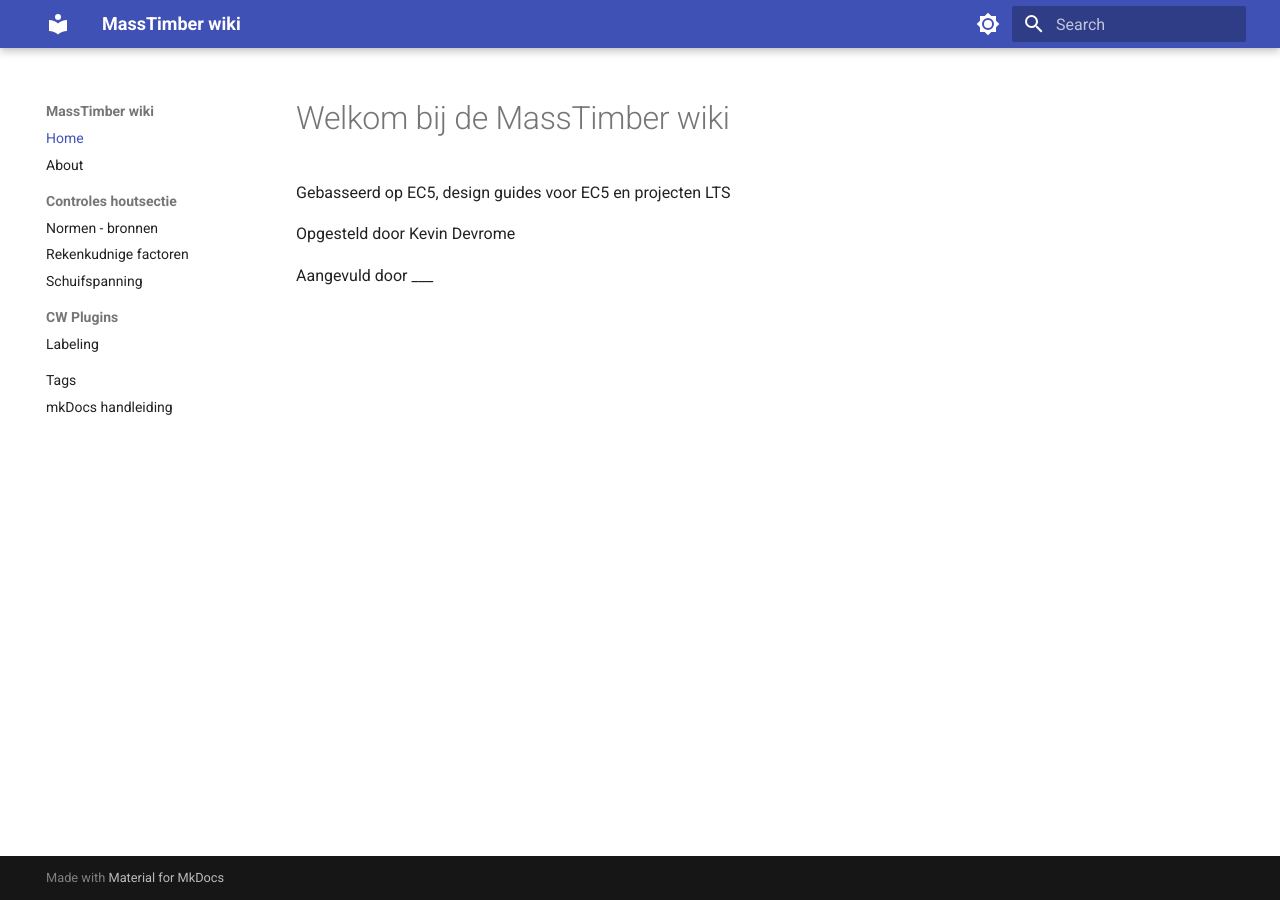
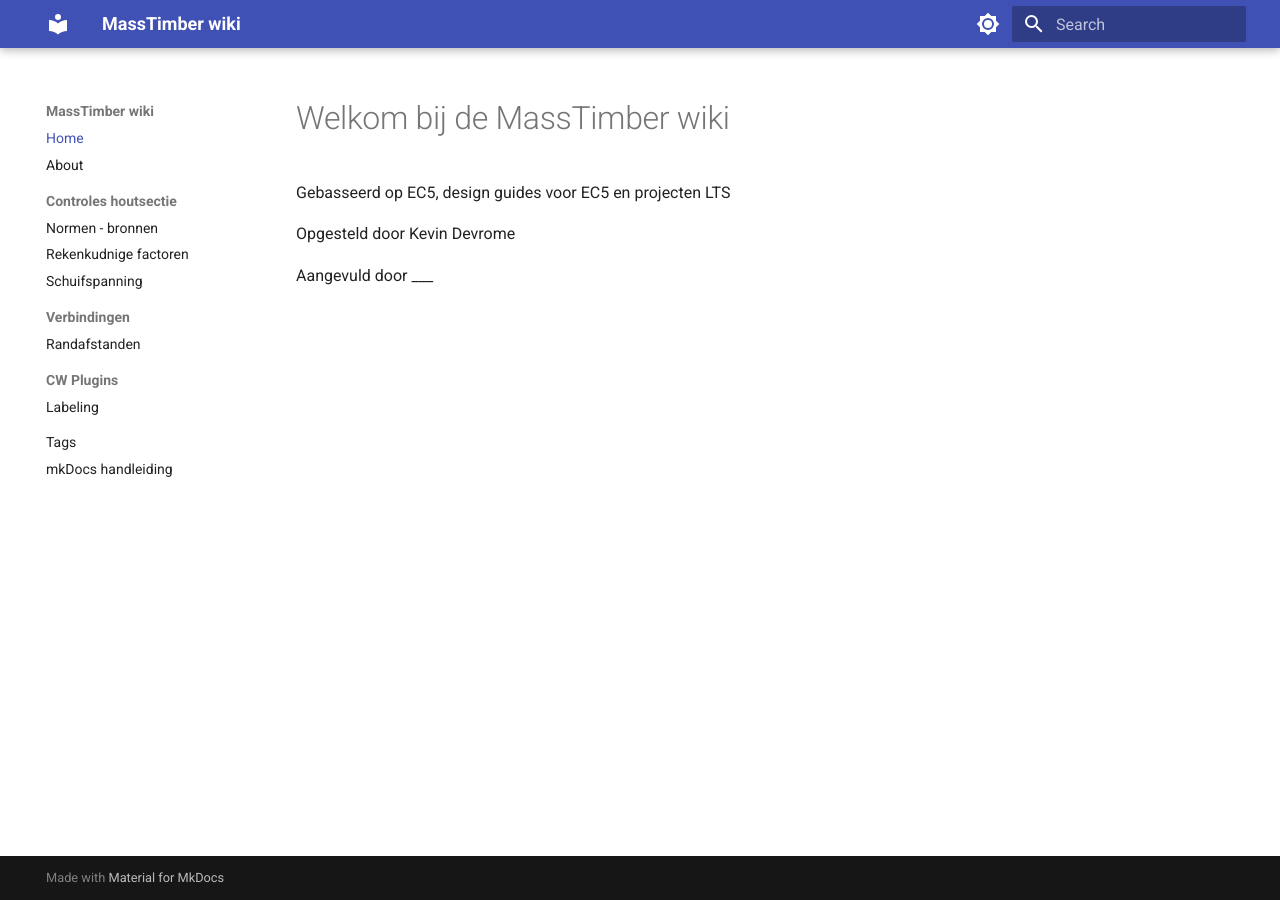
Before and after one commit to kevindevromeLTS/MassTimber-wiki, an MkDocs documentation site: the page built from docs/index.md, in a window 1280 px wide. Built offline with MkDocs 1.6.1 and Material for MkDocs 9.7.7, drawn with Linux system fonts in a browser that asks for light colours.

Commit message:
Update mkdocs.yml

```diff
--- a/mkdocs.yml
+++ b/mkdocs.yml
@@ -49,6 +49,8 @@ nav:
     - Normen - bronnen: controleHoutsectie/Normen-bronnen.md
     - Rekenkudnige factoren: controleHoutsectie/factoren.md
     - Schuifspanning: controleHoutsectie/schuifspanning.md
+  - Verbindingen:
+    - Randafstanden: verbindingen/randafstanden.md
   - CW Plugins:
     - Labeling: CWPlugins/labeling.md
   - Tags: tags.md
```
